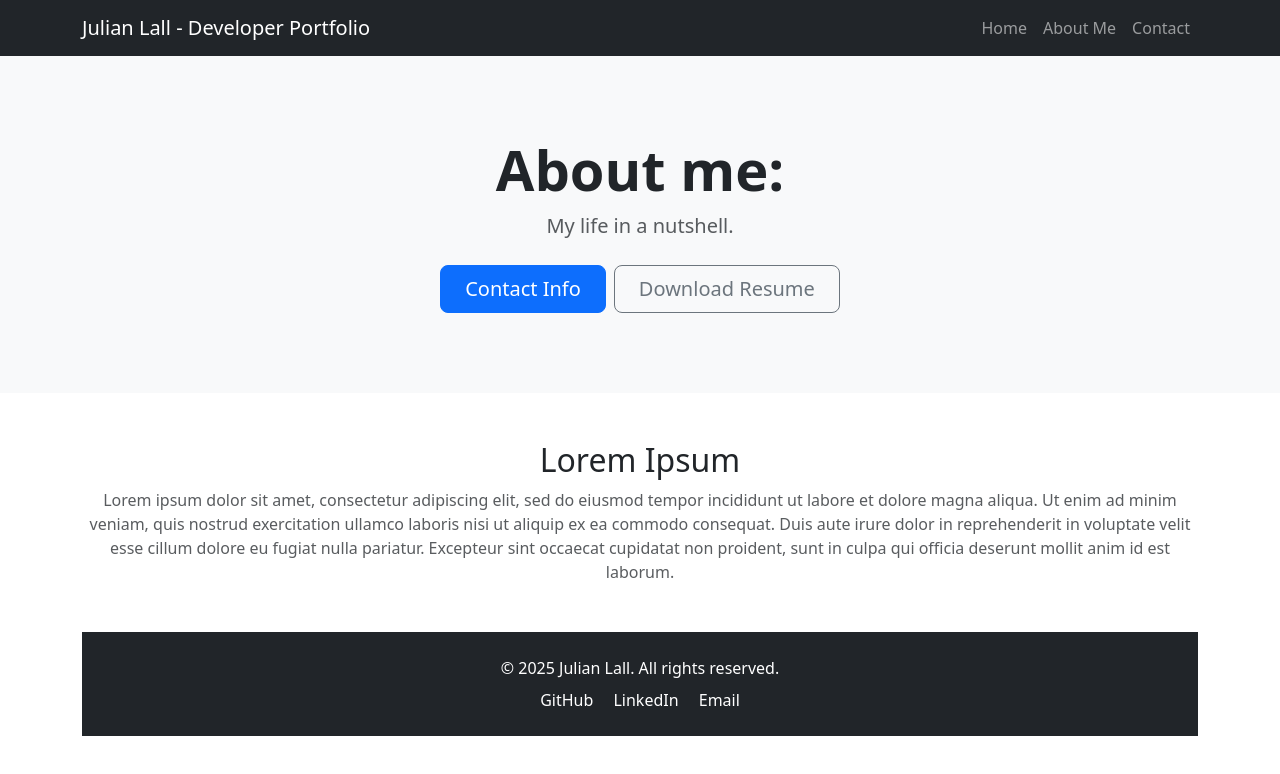
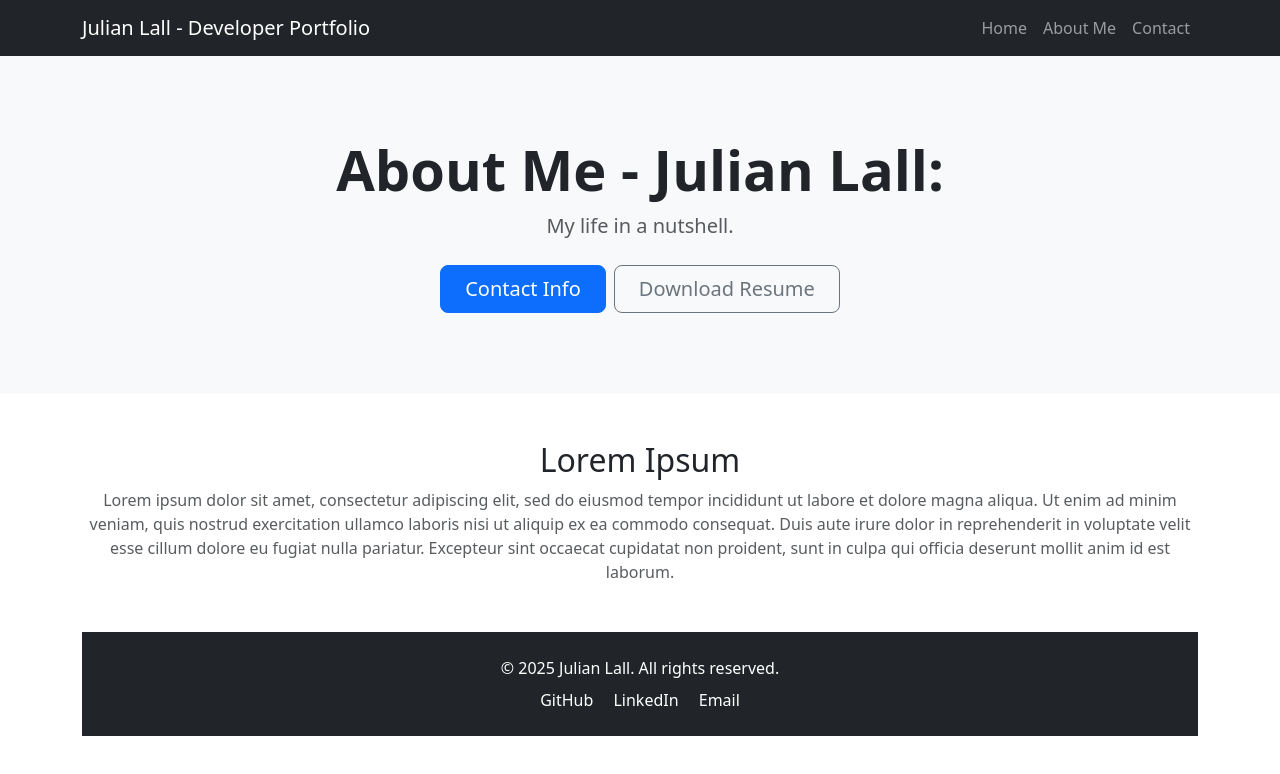
Before and after one commit to JLall207/JL-Site, a plain HTML site: page aboutme.html in a window 1280 px wide. Drawn offline with nearby package versions, Linux system fonts and the light colour scheme.

Commit message:
attempted fix 1

```diff
--- a/aboutme.html
+++ b/aboutme.html
@@ -34,7 +34,7 @@
         <div class="container">
             <div class="row justify-content-center">
                 <div class="col-lg-8">
-                    <h1 class="display-4 fw-bold">About me:</h1>
+                    <h1 class="display-4 fw-bold">About Me - Julian Lall:</h1>
                     <p class="lead text-muted mb-4">My life in a nutshell.</p>
                     <div class="d-grid gap-2 d-sm-flex justify-content-sm-center">
                         <a href="contact.html" class="btn btn-primary btn-lg px-4 gap-3">Contact Info</a>
```
